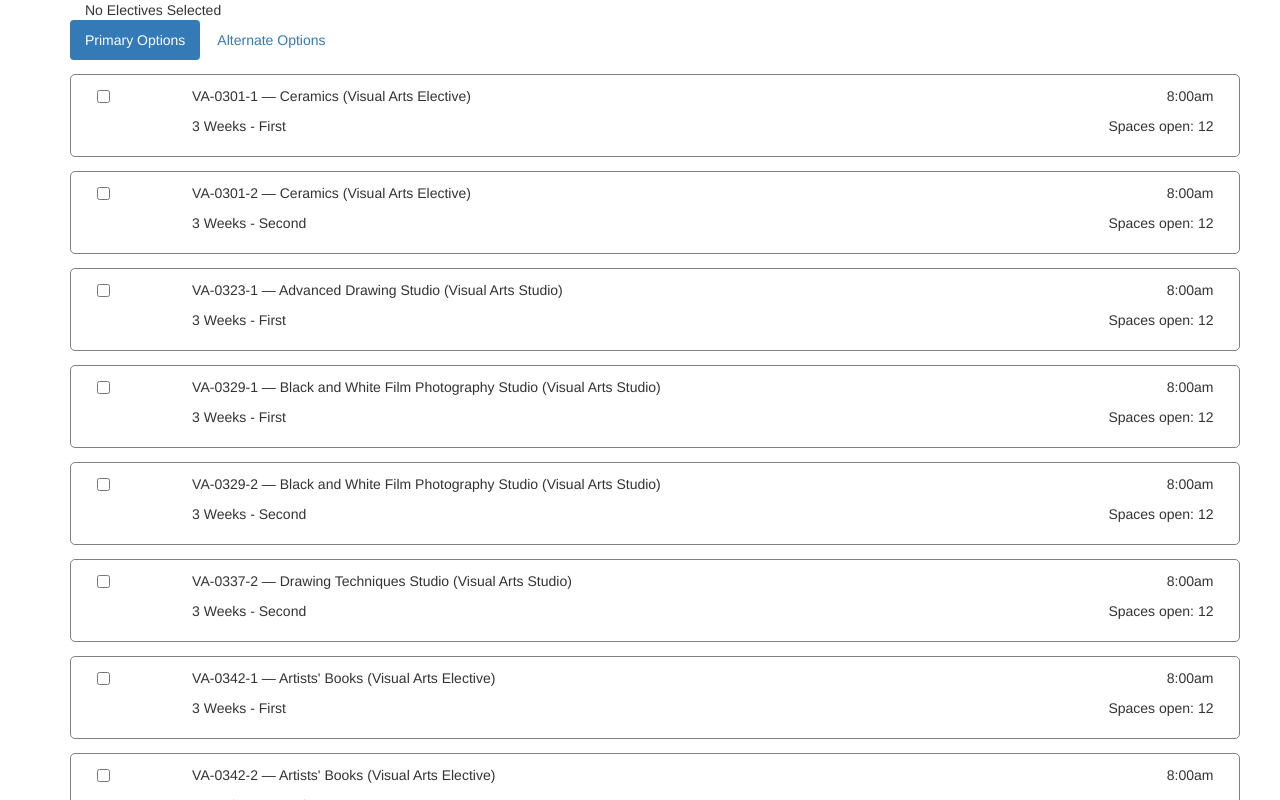
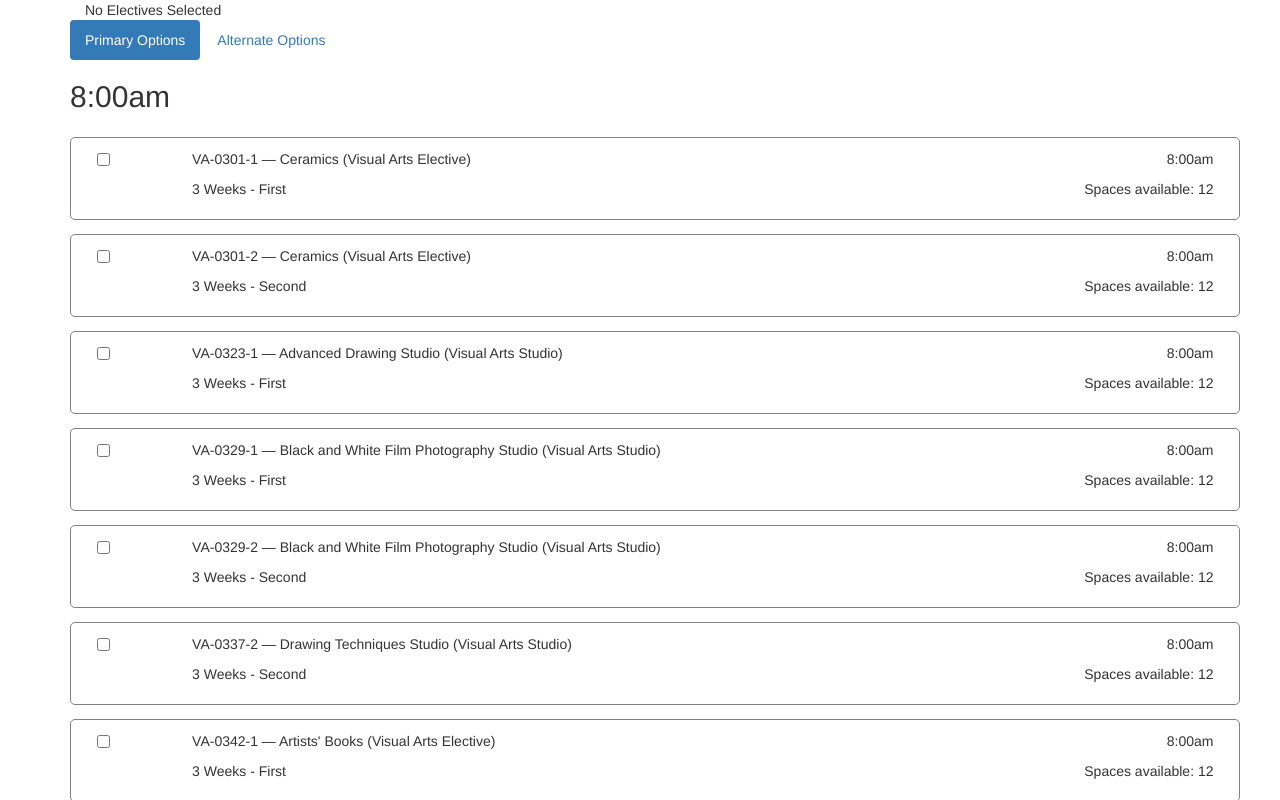
Before and after one commit to smithmd/IEE-Elective-Picker, an Angular app: page / in a window 1280 px wide. Shown: the top 800 px of the page. Built offline with nearby package versions, Linux system fonts and the light colour scheme.

Commit message:
added time separators if period number changes between elements

```diff
--- a/src/app/elective-picker-container/elective/elective.component.css
+++ b/src/app/elective-picker-container/elective/elective.component.css
@@ -1,4 +1,4 @@
-.row {
+.elective-choice {
   -webkit-border-radius: 5px;
   -moz-border-radius: 5px;
   border-radius: 5px;
--- a/src/app/elective-picker-container/elective/elective.component.html
+++ b/src/app/elective-picker-container/elective/elective.component.html
@@ -1,4 +1,9 @@
-<div class="row" [ngClass]="{'disabled': isDisabled && !isChecked}">
+<div class="row" *ngIf="isPreviousTimeDifferent()">
+  <div class="col-xs-12">
+    <h2>{{elective.time}}</h2>
+  </div>
+</div>
+<div class="row elective-choice" [ngClass]="{'disabled': isDisabled && !isChecked}">
   <div class="col-xs-1">
     <input type="checkbox"
            [disabled]="isDisabled && !isChecked"
@@ -12,6 +17,6 @@
   </div>
   <div class="col-xs-3 text-right">
     <p>{{elective.time}}</p>
-    <p>Spaces open: {{elective.maxEnrollment - elective.enrolledCount}}</p>
+    <p>Spaces available: {{elective.maxEnrollment - elective.enrolledCount}}</p>
   </div>
 </div>
--- a/src/app/elective-picker-container/elective/elective.component.ts
+++ b/src/app/elective-picker-container/elective/elective.component.ts
@@ -10,12 +10,15 @@ export class ElectiveComponent implements OnInit {
   @Input() elective: Elective;
   @Input() isPrimary: boolean;
   @Input() isDisabled: boolean;
+  @Input() index: number;
+  @Input() electives: Elective[];
 
   get isChecked(): boolean {
     return this.elective.isPrimary || this.elective.isAlternate;
   }
 
-  constructor() { }
+  constructor() {
+  }
 
   ngOnInit() {
   }
@@ -27,4 +30,16 @@ export class ElectiveComponent implements OnInit {
       this.elective.isAlternate = value;
     }
   }
+
+  isPreviousTimeDifferent(): boolean {
+    if (this.index > 0) {
+      if (this.elective.period !== this.electives[this.index - 1].period) {
+        return true;
+      }
+    } else {
+      return true;
+    }
+
+    return false;
+  }
 }
--- a/src/app/elective-picker-container/electives/electives.component.html
+++ b/src/app/elective-picker-container/electives/electives.component.html
@@ -1,5 +1,6 @@
-<iee-elective *ngFor="let elective of displayedElectives"
+<iee-elective *ngFor="let elective of displayedElectives;let i = index"
               [elective]="elective"
+              [electives]="electives"
+              [index]="i"
               [isPrimary]="isPrimary"
-              [isDisabled]="periodFilled(elective.period)"
-></iee-elective>
+              [isDisabled]="periodFilled(elective.period)"></iee-elective>
```
